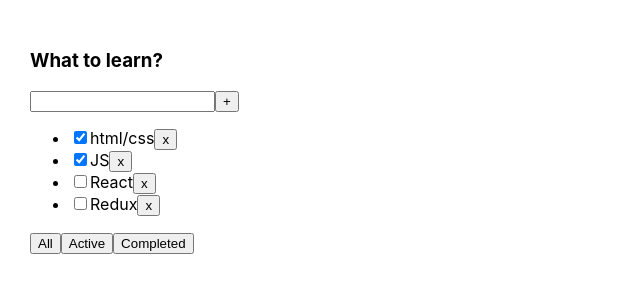
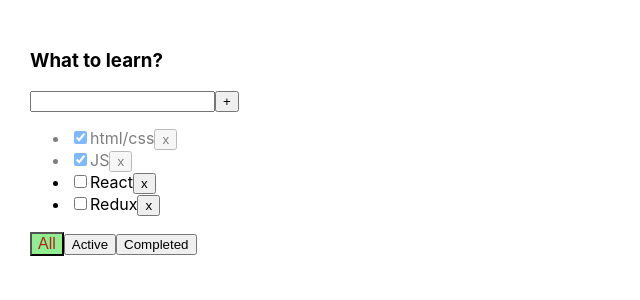
Before and after one commit to Stepan-Ne/Todolist, a React (Create React App) app: page / in a window 1280 px wide. Shown: the top 300 px of the page, without its empty margins (0-640 px from the left). Built offline with nearby package versions, Linux system fonts and the light colour scheme.

Commit message:
Added opacity style to isDone tasks.

```diff
--- a/src/App.css
+++ b/src/App.css
@@ -12,3 +12,11 @@
 .error-message {
   color: red;
 }
+.active-filter {
+  background-color: lightgreen;
+  color: firebrick;
+  font-size: 1rem;
+}
+.is-done {
+  opacity: .5;
+}
--- a/src/App.tsx
+++ b/src/App.tsx
@@ -31,15 +31,15 @@
     }
     switch (filter) {
         case 'completed':
-            tasksForTodolist =  tasks.filter((t) => t.isDone === true);
+            tasksForTodolist =  tasks.filter(t => t.isDone === true);
             break;
         case 'active':
-            tasksForTodolist = tasks.filter((t) => t.isDone === false)
+            tasksForTodolist = tasks.filter(t => t.isDone === false)
     }
     //Add Task
     function addTask(value: string) {
         let newTask = {id: v1(), title: value, isDone: false};
-        let setNewTask = [newTask, ...tasks]
+        let setNewTask = [newTask, ...tasks];
         setTasks(setNewTask);
     }
     //Change status of task
@@ -48,7 +48,7 @@
         if (task) {
             task.isDone = isDone; //e.currentTarget.checked
         }
-        let copy = [...tasks]
+        let copy = [...tasks];
         setTasks(copy)
     }
 
@@ -58,6 +58,7 @@
                       changeTaskStatus = {changeStatus}
                       changeFilter={changeFilter}
                       addTask={addTask}
+                      filter={filter}
                       removeTask={removeTask}/>
         </div>
     );
--- a/src/Todolist.tsx
+++ b/src/Todolist.tsx
@@ -15,6 +15,7 @@
     changeFilter: (value: FilterTypeValue) => void
     addTask: (value: string) => void
     changeTaskStatus: (taskId: string, isDone: boolean) => void
+    filter: FilterTypeValue
 }
 
 
@@ -23,7 +24,7 @@
     //Local state for input
     const [title, setTitle] = useState("");
     //State for error
-    const [error, setError] = useState<"Field is required" | "">("")
+    const [error, setError] = useState<"Field is required" | "">("");
     //addTask
     const addTask = () => {
         if (title.trim() === "") {
@@ -31,20 +32,20 @@
             return
         }
         props.addTask(title.trim());
-        setError("")
+        setError("");
         setTitle("");
-    }
+    };
     //OnKeyPressHandler
     const onKeyPressHandler = (e: KeyboardEvent<HTMLInputElement>) => {
         if (e.charCode === 13) {
             addTask();
         }
-    }
+    };
     //OnChangeHandler
     const onChangeHandler = (e: ChangeEvent<HTMLInputElement>) => {
-        setError("")
+        setError("");
         setTitle(e.currentTarget.value);
-    }
+    };
     //OnChangeFilter
     const onAllClickHandler = () => props.changeFilter('all');
     const onActiveClickHandler = () => props.changeFilter('active');
@@ -54,16 +55,17 @@
 //Create tasks from props.task
     let tasks = props.task.map(t => {
 
-        const onRemoveTaskHandler = () => props.removeTask(t.id)
+        const onRemoveTaskHandler = () => props.removeTask(t.id);
         const onChangeHandler = (e: ChangeEvent<HTMLInputElement>) => {
             props.changeTaskStatus(t.id, e.currentTarget.checked);
-        }
+        };
 
-        return <li key={t.id}>
-        <input type="checkbox" onChange={onChangeHandler} checked={t.isDone}/>
-        <span>{t.title}</span>
-        <button onClick={onRemoveTaskHandler}>x</button>
-    </li>})
+        return <li key={t.id} className={t.isDone ? "is-done" : ""}>
+            <input type="checkbox" onChange={onChangeHandler} checked={t.isDone}/>
+            <span>{t.title}</span>
+            <button onClick={onRemoveTaskHandler}>x</button>
+        </li>
+    });
 
 // J S X
     return (
@@ -73,7 +75,7 @@
                 <input type="text" value={title}
                        onKeyPress={onKeyPressHandler}
                        onChange={onChangeHandler}
-                className={error ? "error" : ""}/>
+                       className={error ? "error" : ""}/>
                 <button onClick={addTask}>+</button>
                 {error && <div className="error-message">{error}</div>}
             </div>
@@ -81,9 +83,15 @@
                 {tasks}
             </ul>
             <div>
-                <button onClick={onAllClickHandler}>All</button>
-                <button onClick={onActiveClickHandler}>Active</button>
-                <button onClick={onCompletedClickHandler}>Completed</button>
+                <button className={props.filter === "all" ? "active-filter" : ""}
+                    onClick={onAllClickHandler}>All
+                </button>
+                <button className={props.filter === "active" ? "active-filter" : ""}
+                        onClick={onActiveClickHandler}>Active
+                </button>
+                <button className={props.filter === "completed" ? "active-filter" : ""}
+                        onClick={onCompletedClickHandler}>Completed
+                </button>
             </div>
 
         </div>
```
